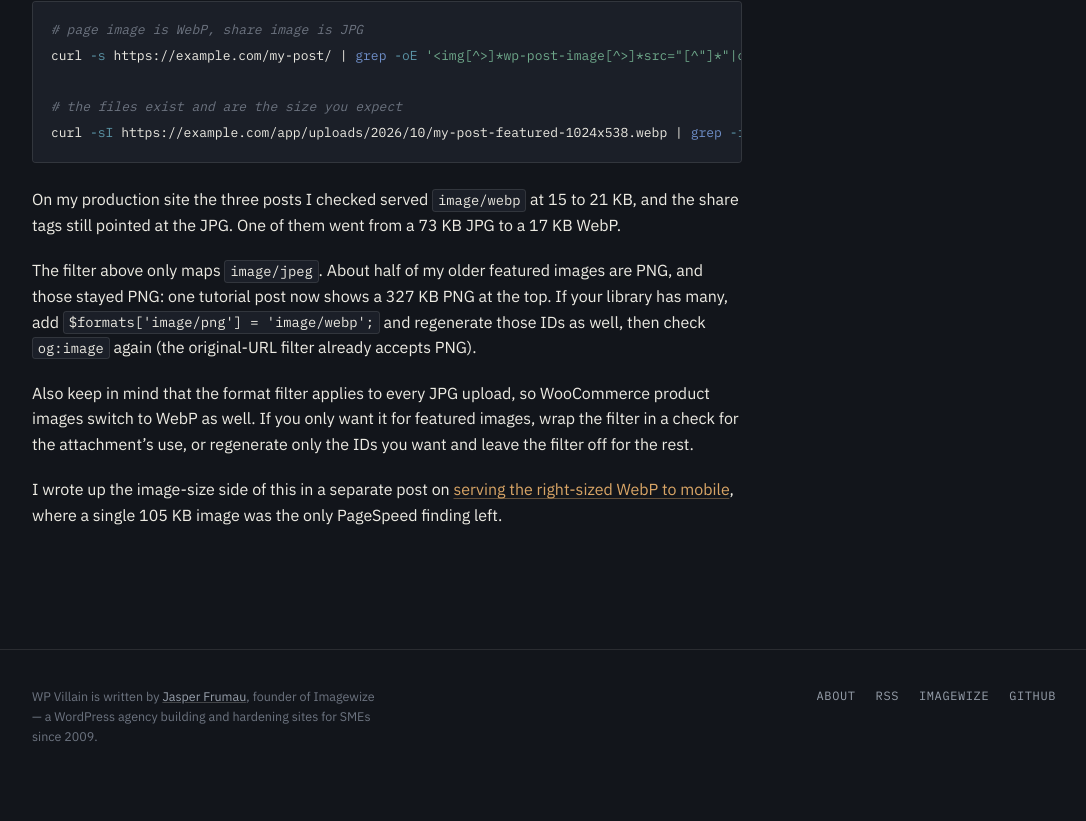
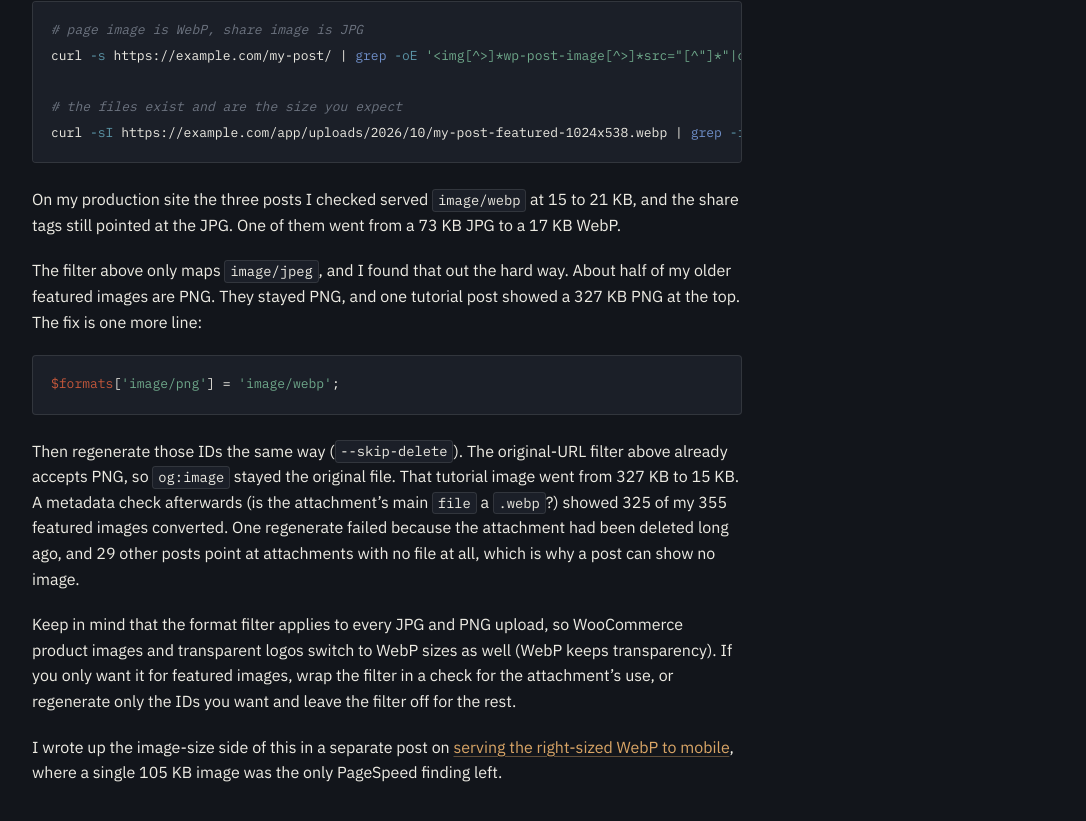
Before and after one commit to wpvillain/wpvillain.github.io, a Jekyll site: the page built from _posts/2026-10-28-wordpress-webp-featured-images-og-image-original-jpg.markdown, in a window 1280 px wide and 900 px high, scrolled down 3082 px. Shown: the top 821 px of the window, without its empty margins (96-1182 px from the left). Built offline with Jekyll 4.4.1, drawn with Linux system fonts in a browser that asks for light colours; before the commit the page ends 3872 px from its top, so only the background shows below that.

Commit message:
Update WebP post with PNG fix and results

````diff
--- a/_posts/2026-10-28-wordpress-webp-featured-images-og-image-original-jpg.markdown
+++ b/_posts/2026-10-28-wordpress-webp-featured-images-og-image-original-jpg.markdown
@@ -104,8 +104,14 @@ curl -sI https://example.com/app/uploads/2026/10/my-post-featured-1024x538.webp
 
 On my production site the three posts I checked served `image/webp` at 15 to 21 KB, and the share tags still pointed at the JPG. One of them went from a 73 KB JPG to a 17 KB WebP.
 
-The filter above only maps `image/jpeg`. About half of my older featured images are PNG, and those stayed PNG: one tutorial post now shows a 327 KB PNG at the top. If your library has many, add `$formats['image/png'] = 'image/webp';` and regenerate those IDs as well, then check `og:image` again (the original-URL filter already accepts PNG).
+The filter above only maps `image/jpeg`, and I found that out the hard way. About half of my older featured images are PNG. They stayed PNG, and one tutorial post showed a 327 KB PNG at the top. The fix is one more line:
 
-Also keep in mind that the format filter applies to every JPG upload, so WooCommerce product images switch to WebP as well. If you only want it for featured images, wrap the filter in a check for the attachment's use, or regenerate only the IDs you want and leave the filter off for the rest.
+```php
+$formats['image/png'] = 'image/webp';
+```
+
+Then regenerate those IDs the same way (`--skip-delete`). The original-URL filter above already accepts PNG, so `og:image` stayed the original file. That tutorial image went from 327 KB to 15 KB. A metadata check afterwards (is the attachment's main `file` a `.webp`?) showed 325 of my 355 featured images converted. One regenerate failed because the attachment had been deleted long ago, and 29 other posts point at attachments with no file at all, which is why a post can show no image.
+
+Keep in mind that the format filter applies to every JPG and PNG upload, so WooCommerce product images and transparent logos switch to WebP sizes as well (WebP keeps transparency). If you only want it for featured images, wrap the filter in a check for the attachment's use, or regenerate only the IDs you want and leave the filter off for the rest.
 
 I wrote up the image-size side of this in a separate post on [serving the right-sized WebP to mobile](https://imagewize.com/wordpress-image-missing-srcset-pagespeed/), where a single 105 KB image was the only PageSpeed finding left.
````
